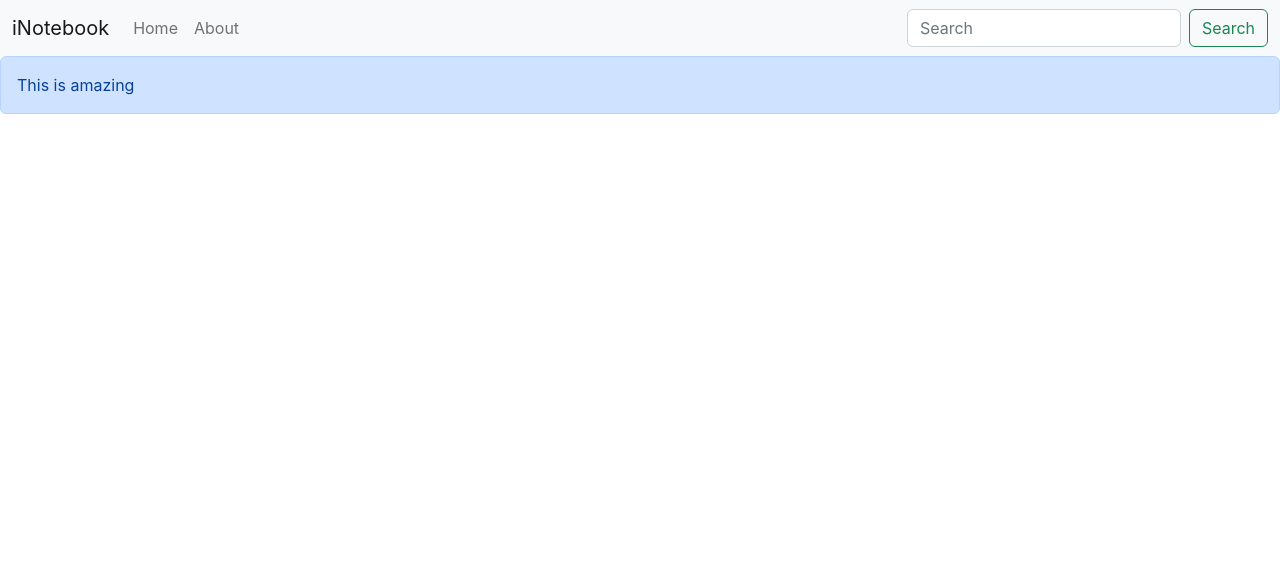
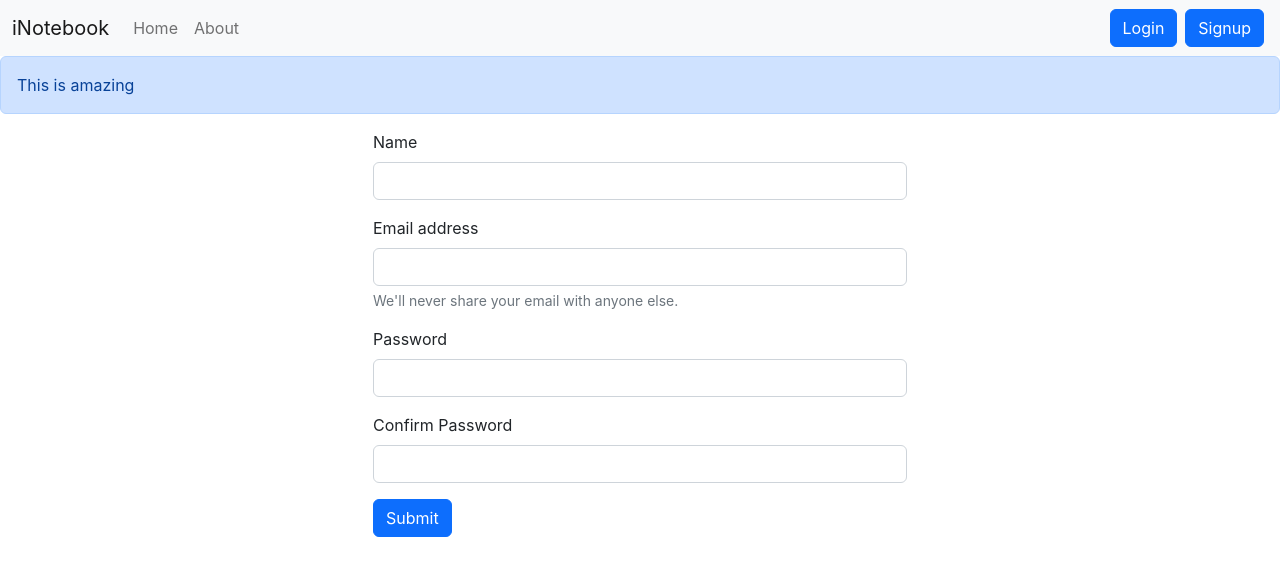
Before and after one commit to vakharwalad23/e-notebook, a React (Create React App) app: page /signup in a window 1280 px wide. Shown: the top 576 px of the page. Built offline with nearby package versions, Linux system fonts and the light colour scheme.

Commit message:
19: edit error not solved else workin fine

```diff
--- a/src/App.js
+++ b/src/App.js
@@ -9,6 +9,9 @@
 import About from './components/About';
 import NoteState from './context/notes/NoteState';
 import Alert from './components/Alert';
+import Login from './components/Login';
+import Signup from './components/Signup';
+
 
 function App() {
   return (
@@ -23,6 +26,10 @@
               </Route>
               <Route exact path="/about" element={<About />}>
               </Route>
+              <Route exact path="/login" element={<Login/>}>
+              </Route>
+              <Route exact path="/signup" element={<Signup/>}>
+              </Route>
             </Routes>
           </div>
         </Router>
--- a/src/components/AddNote.js
+++ b/src/components/AddNote.js
@@ -6,10 +6,11 @@
   const context = useContext(noteContext);
   const {addNote} = context;
 
-  const [note, setNote] = useState({title: "", description: "", tag: "default"});
+  const [note, setNote] = useState({title: "", description: "", tag: ""});
   const handleClick = (e)=>{
     e.preventDefault();
     addNote(note.title, note.description, note.tag);
+    setNote({title: "", description: "", tag: ""});
   }
   const onChange = (e)=> {
     setNote({...note, [e.target.name]: e.target.value})
@@ -21,17 +22,17 @@
         <form className='my-2'>
           <div className="mb-3">
             <label htmlFor="title" className="form-label">Title</label>
-            <input type="text" className="form-control" id="title" name='title' aria-describedby="emailHelp" onChange={onChange}/>
+            <input value={note.title} type="text" className="form-control" id="title" name='title' aria-describedby="emailHelp" onChange={onChange} minLength={5} required/>
           </div>
           <div className="mb-3">
             <label htmlFor="description" className="form-label">Description</label>
-            <input type="text" className="form-control" id="description" name='description' onChange={onChange}/>
+            <input value={note.description} type="text" className="form-control" id="description" name='description' onChange={onChange} minLength={5} required/>
           </div>
           <div className="mb-3">
             <label htmlFor="tag" className="form-label">Tag</label>
-            <input type="text" className="form-control" id="tag" name='tag' onChange={onChange}/>
+            <input value={note.tag} type="text" className="form-control" id="tag" name='tag' onChange={onChange}/>
           </div>
-          <button type="submit" className="btn btn-primary" onClick={handleClick}>Add Note</button>
+          <button disabled={note.title.length<5 || note.description.length<5} type="submit" className="btn btn-primary" onClick={handleClick}>Add Note</button>
         </form>
       </div>
     </div>
--- /dev/null
+++ b/src/components/Login.js
@@ -0,0 +1,47 @@
+import React, {useState} from 'react';
+import {useNavigate} from 'react-router-dom';
+
+const Login = () => {
+    const [credentials, setCredentials] = useState({email: "", password:""});
+    let navigate = useNavigate();
+    const handleSubmit = async (e)=>{
+        e.preventDefault();
+        const response = await fetch("http://localhost:5000/api/auth/login", {
+            method: 'POST',
+            headers: {
+              'Content-Type': 'application/json'
+            },
+            body: JSON.stringify({email:credentials.email,password:credentials.password})
+          });
+          const json = await response.json();
+          console.log(json);
+            // Save the auth token and redirect
+            localStorage.setItem('token', json.authtoken);
+            navigate('/');
+    }
+    const onChange = (e)=> {
+        setCredentials({...credentials, [e.target.name]: e.target.value})
+      }
+    return (
+        <>
+        <div className="container h-100 w-50">
+        <div className='row h-100 justify-content-center align-items-center'>
+            <form onSubmit={handleSubmit}>
+                <div className="mb-3">
+                    <label htmlFor="email" className="form-label">Email address</label>
+                    <input type="email" onChange={onChange} value={credentials.email} className="form-control" id="email" name='email' aria-describedby="emailHelp" />
+                    <div id="emailHelp" className="form-text">We'll never share your email with anyone else.</div>
+                </div>
+                <div className="mb-3">
+                    <label htmlFor="password" className="form-label">Password</label>
+                    <input type="password" onChange={onChange} value={credentials.password} className="form-control" id="password" name='password' />
+                </div>
+                <button type="submit" className="btn btn-primary">Submit</button>
+            </form>
+        </div>
+        </div>
+        </>
+    )
+}
+
+export default Login
--- a/src/components/Navbar.js
+++ b/src/components/Navbar.js
@@ -23,8 +23,8 @@
                                 </li>
                             </ul>
                             <form className="d-flex" role="search">
-                                <input className="form-control me-2" type="search" placeholder="Search" aria-label="Search" />
-                                <button className="btn btn-outline-success" type="submit">Search</button>
+                                    <Link className="btn btn-primary mx-1" to="/login" role="button">Login</Link>
+                                    <Link className="btn btn-primary mx-1" to="/signup" role="button">Signup</Link>
                             </form>
                         </div>
                     </div>
--- a/src/components/Notes.js
+++ b/src/components/Notes.js
@@ -46,11 +46,11 @@
                   <form className='my-2'>
                     <div className="mb-3">
                       <label htmlFor="title" className="form-label">Title</label>
-                      <input type="text" className="form-control" id="etitle" name='etitle' aria-describedby="emailHelp" onChange={onChange} value={note.etitle ?? ""}/>
+                      <input type="text" className="form-control" id="etitle" name='etitle' aria-describedby="emailHelp" onChange={onChange} value={note.etitle ?? ""} minLength={5} required/>
                     </div>
                     <div className="mb-3">
                       <label htmlFor="description" className="form-label">Description</label>
-                      <input type="text" className="form-control" id="edescription" name='edescription' onChange={onChange} value={note.edescription ?? ""}/>
+                      <input type="text" className="form-control" id="edescription" name='edescription' onChange={onChange} value={note.edescription ?? ""} minLength={5} required/>
                     </div>
                     <div className="mb-3">
                       <label htmlFor="tag" className="form-label">Tag</label>
@@ -69,6 +69,7 @@
       </div>
       <div className="row my-3">
         <h2>Your Notes</h2>
+        {notes.length === 0 && <div className='container mx-2'>No notes to display</div>}
         {notes.map((note) => {
           return <Noteitem key={note._id} updateNote={updateNote} note={note} />
         })}
--- /dev/null
+++ b/src/components/Signup.js
@@ -0,0 +1,61 @@
+import React, {useState} from 'react';
+import {useNavigate} from 'react-router-dom';
+
+const Signup = () => {
+    const [credentials, setCredentials] = useState({name:"", email: "", password:"", cpassword:""});
+    let navigate = useNavigate();
+    const handleSubmit = async (e)=>{
+        e.preventDefault();
+        const {name, email, password} = credentials;
+        const response = await fetch("http://localhost:5000/api/auth/createUser", {
+            method: 'POST',
+            headers: {
+              'Content-Type': 'application/json'
+            },
+            body: JSON.stringify({name, email, password})
+          });
+          const json = await response.json();
+          console.log(json);
+          if(json.success){
+            // Save the auth token and redirect
+            localStorage.setItem('token', json.authtoken);
+            navigate('/login');
+          }
+          else{
+            alert("Invalid Credentials");
+          }
+    }
+    const onChange = (e)=> {
+        setCredentials({...credentials, [e.target.name]: e.target.value})
+      }
+    return (
+        <>
+        <div className="container h-100 w-50">
+        <div className='row h-100 justify-content-center align-items-center'>
+            <form onSubmit={handleSubmit}>
+                <div className="mb-3">
+                    <label htmlFor="name" className="form-label">Name</label>
+                    <input type="text" className="form-control" id="name" name='name' onChange={onChange} aria-describedby="emailHelp" required />
+                </div>
+                <div className="mb-3">
+                    <label htmlFor="email" className="form-label">Email address</label>
+                    <input type="email" className="form-control" id="email" name='email' onChange={onChange} aria-describedby="emailHelp" required/>
+                    <div id="emailHelp" className="form-text">We'll never share your email with anyone else.</div>
+                </div>
+                <div className="mb-3">
+                    <label htmlFor="password" className="form-label">Password</label>
+                    <input type="password" className="form-control" id="password" name='password' onChange={onChange} minLength='8' required />
+                </div>
+                <div className="mb-3">
+                    <label htmlFor="cpassword" className="form-label">Confirm Password</label>
+                    <input type="password" className="form-control" id="cpassword" name='cpassword' onChange={onChange} minLength='8' required/>
+                </div>
+                <button type="submit" className="btn btn-primary">Submit</button>
+            </form>
+        </div>
+        </div>
+        </>
+    )
+}
+
+export default Signup
--- a/src/context/notes/NoteState.js
+++ b/src/context/notes/NoteState.js
@@ -31,19 +31,7 @@
       },
       body: JSON.stringify({title,description,tag})
     });
-    const json = await response.json();
-    console.log(json);
-
-    console.log("Adding a new note");
-    const note = {
-      "_id": "62b8cd46b50dejgj50360dac3f86",
-      "user": "62b74d2e3037ede74bedfc71",
-      "title": title,
-      "description": description,
-      "tag": tag,
-      "date": "2022-06-26T21:19:02.616Z",
-      "__v": 0
-    };
+    const note = await response.json();
     setNotes(notes.concat(note));
   }
   // Delete a note
@@ -58,7 +46,7 @@
     });
     const json = response.json();
     console.log(json);
-    console.log("Deleting the note with id" + id);
+    console.log("Deleting the note with id " + id);
     const newNotes = notes.filter((note) => { return note._id !== id });
     setNotes(newNotes);
   }
@@ -75,6 +63,7 @@
     });
     const json = response.json();
     console.log(json);
+    console.log("Updating the note with id" + id);
 
     let newNotes = JSON.parse(JSON.stringify(notes));
     // Logic to edit in client
@@ -84,10 +73,10 @@
         newNotes[index].title = title;
         newNotes[index].desdescription = description;
         newNotes[index].tag = tag;
+        break;
       }
-      break;
     }
-    setNotes(notes);
+    setNotes(newNotes);
   }
 
   return (
```
Also changed, not shown: 1 other file (tests, documents, lock files or other folders).
